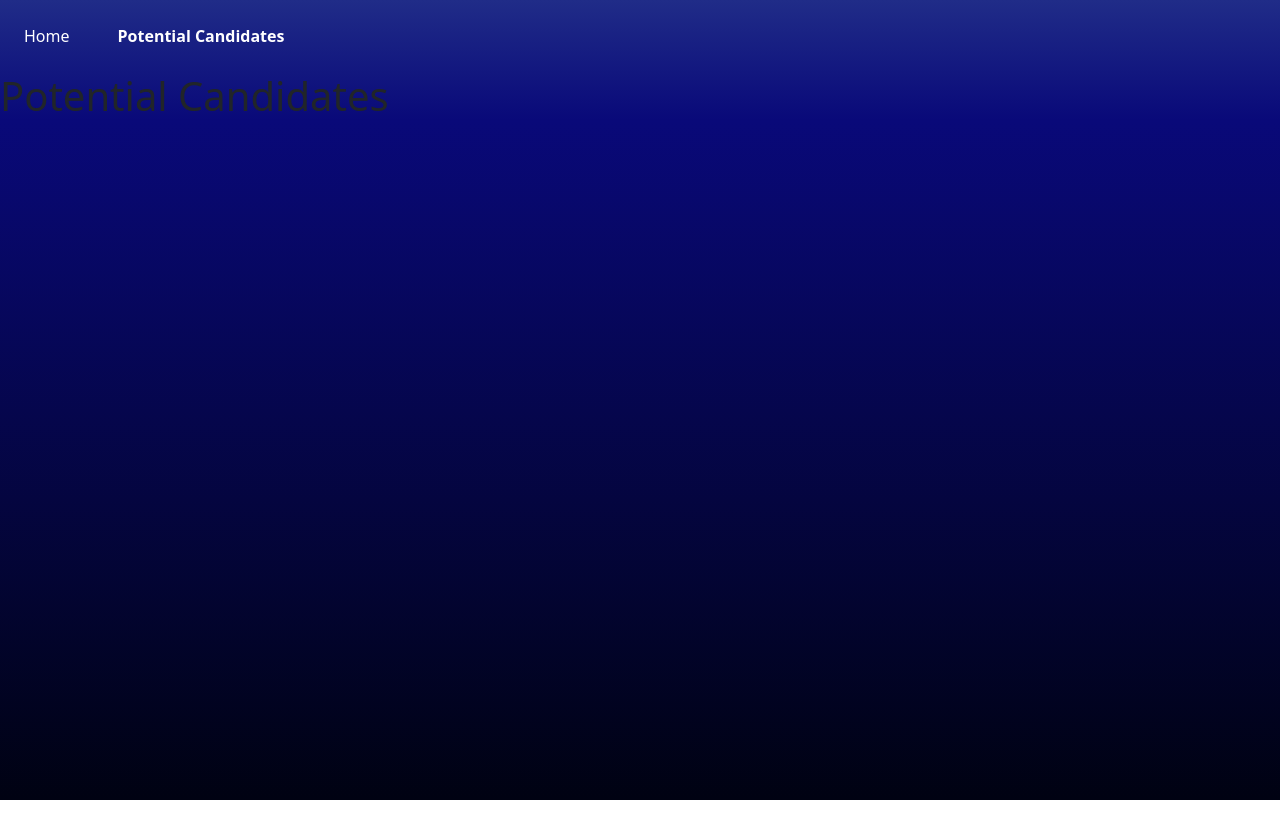
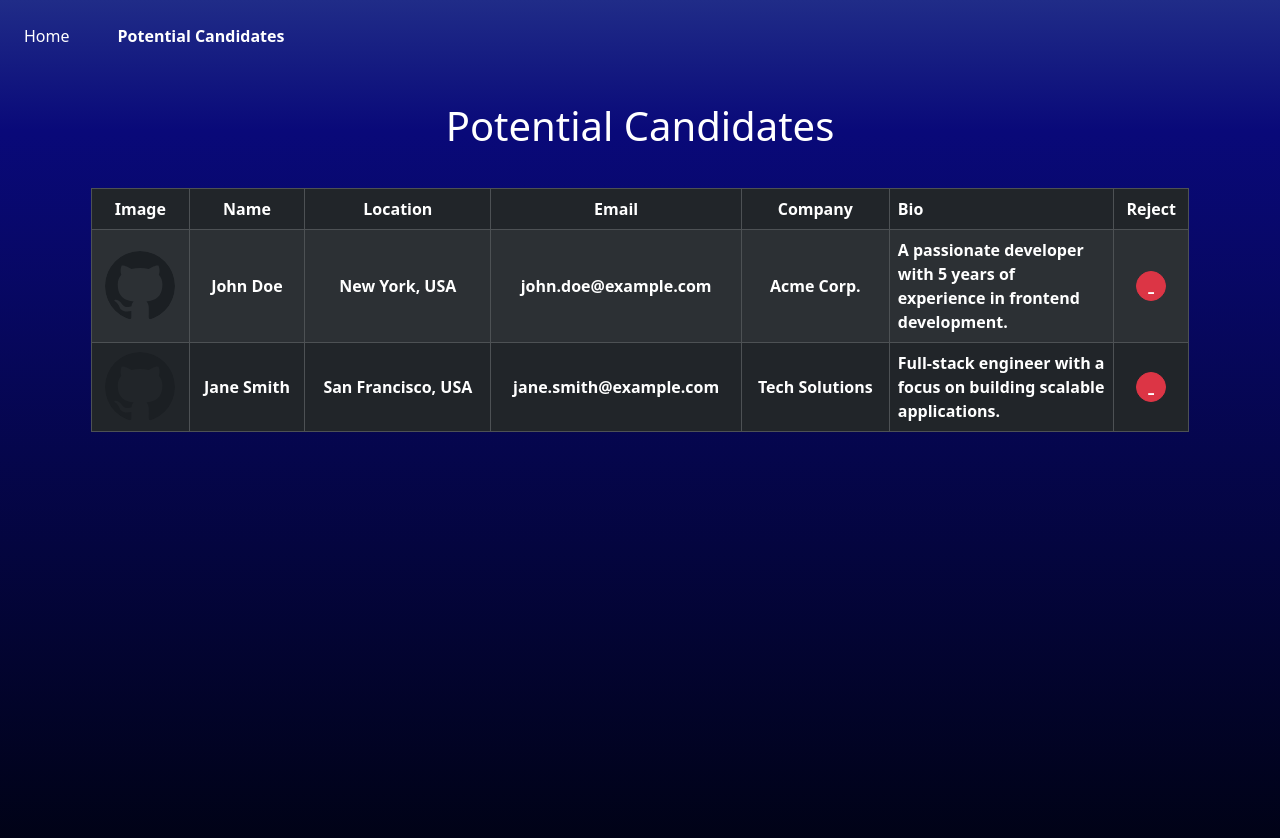
Before and after one commit to celeste-hayes/Candidate-Search, a React (Vite) app: page /SavedCandidates in a window 1280 px wide. Shown: the top 838 px of the page. Before the commit the page ends 800 px from the top, so only its background shows below. Built offline with nearby package versions, Linux system fonts and the light colour scheme.

Commit message:
Feat: potential candidate page and styling

```diff
--- a/src/index.css
+++ b/src/index.css
@@ -4,9 +4,6 @@
   font-family: 'Inter Tight', system-ui, Avenir, Helvetica, Arial, sans-serif;
   line-height: 1.5;
   font-weight: 400;
-
-  color-scheme: light dark;
-  color: rgba(255, 255, 255, 0.87);
   font-synthesis: none;
   text-rendering: optimizeLegibility;
   -webkit-font-smoothing: antialiased;
@@ -103,29 +100,6 @@ button.approve {
   color: black;
 }
 
-@media (prefers-color-scheme: light) {
-  :root {
-    color: #213547;
-    background-color: #ffffff;
-  }
-  a:hover {
-    color: #747bff;
-  }
-  button {
-    background-color: #f9f9f9;
-  }
-}
-
-tr {
-  border-radius: 10px;
-  background-color: #000;
-  color: white;
-}
-
-tbody tr:nth-child(odd) {
-  background-color: #333333;
-}
-
 .nav {
   display: flex;
   justify-content: flex-start;
@@ -148,7 +122,37 @@ tbody tr:nth-child(odd) {
   font-weight: 700;
 }
 
-.table {
-  width: 80vw;
-  table-layout: fixed;
+.table-container {
+  width: 90%;
+  margin: 0 auto;
+  margin-top: 30px;
+  margin-bottom: 30px;
 }
+
+.table th, .table td {
+  padding: 0.75rem;
+  text-align: center;
+  vertical-align: middle;
+  white-space: normal;
+  word-wrap: break-word;
+}
+
+.table td img {
+  border-radius: 50%;
+  width: 70px;
+  height: 70px;
+  object-fit: cover;
+}
+
+.table .bio-column {
+  max-width: 200px;
+  text-align: left;
+}
+
+.table td button {
+  width: 30px;
+  height: 30px;
+  font-size: 1.5em;
+  border-radius: 50%;
+  padding: 0;
+}
--- a/src/pages/SavedCandidates.tsx
+++ b/src/pages/SavedCandidates.tsx
@@ -1,8 +1,69 @@
+import '../index.css';
+import githubPlaceholder from '../assets/github_placeholder.svg';
+import Table from 'react-bootstrap/Table';
+
+const candidates = [
+  {
+    id: 1,
+    image: githubPlaceholder,
+    name: 'John Doe',
+    location: 'New York, USA',
+    email: 'john.doe@example.com',
+    company: 'Acme Corp.',
+    bio: 'A passionate developer with 5 years of experience in frontend development.'
+  },
+  {
+    id: 2,
+    image: githubPlaceholder,
+    name: 'Jane Smith',
+    location: 'San Francisco, USA',
+    email: 'jane.smith@example.com',
+    company: 'Tech Solutions',
+    bio: 'Full-stack engineer with a focus on building scalable applications.'
+  }
+];
+
 const SavedCandidates = () => {
   return (
-    <>
+    <div className="main">
       <h1>Potential Candidates</h1>
-    </>
+
+      <div className="table-container">
+        <Table variant="dark" striped bordered hover responsive>
+          <thead>
+            <tr>
+              <th className="image-column">Image</th>
+              <th>Name</th>
+              <th>Location</th>
+              <th>Email</th>
+              <th>Company</th>
+              <th className="bio-column">Bio</th>
+              <th>Reject</th>
+            </tr>
+          </thead>
+          <tbody>
+            {candidates.map((candidate) => (
+              <tr key={candidate.id}>
+                <td className="image-column">
+                  <img
+                    src={candidate.image || githubPlaceholder}
+                    alt={candidate.name}
+                  />
+                </td>
+                <td>{candidate.name}</td>
+                <td>{candidate.location}</td>
+                <td>{candidate.email}</td>
+                <td>{candidate.company}</td>
+                <td className="bio-column">{candidate.bio}</td>
+                <td>
+                  <button className="btn btn-danger">-</button>
+                </td>
+              </tr>
+            ))}
+          </tbody>
+        </Table>
+      </div>
+    </div>
   );
 };
 
```
